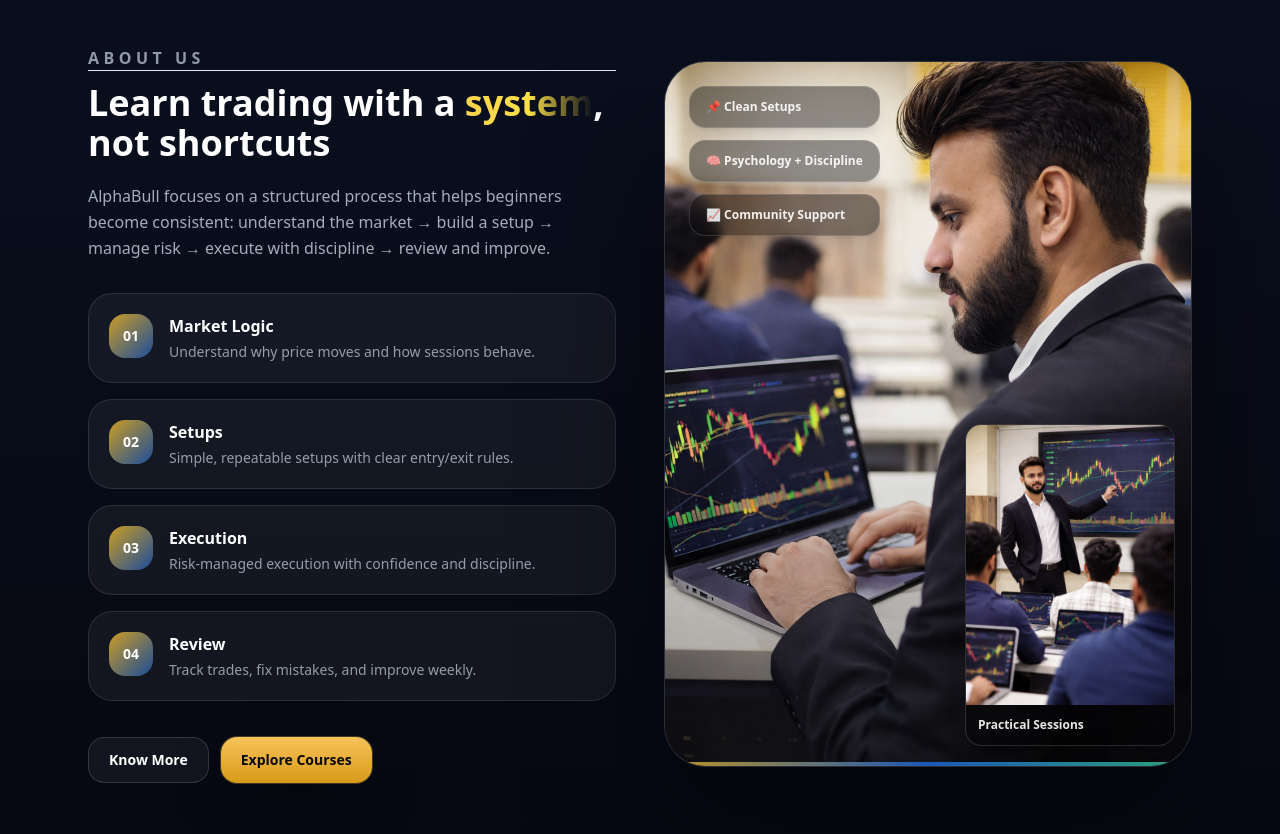
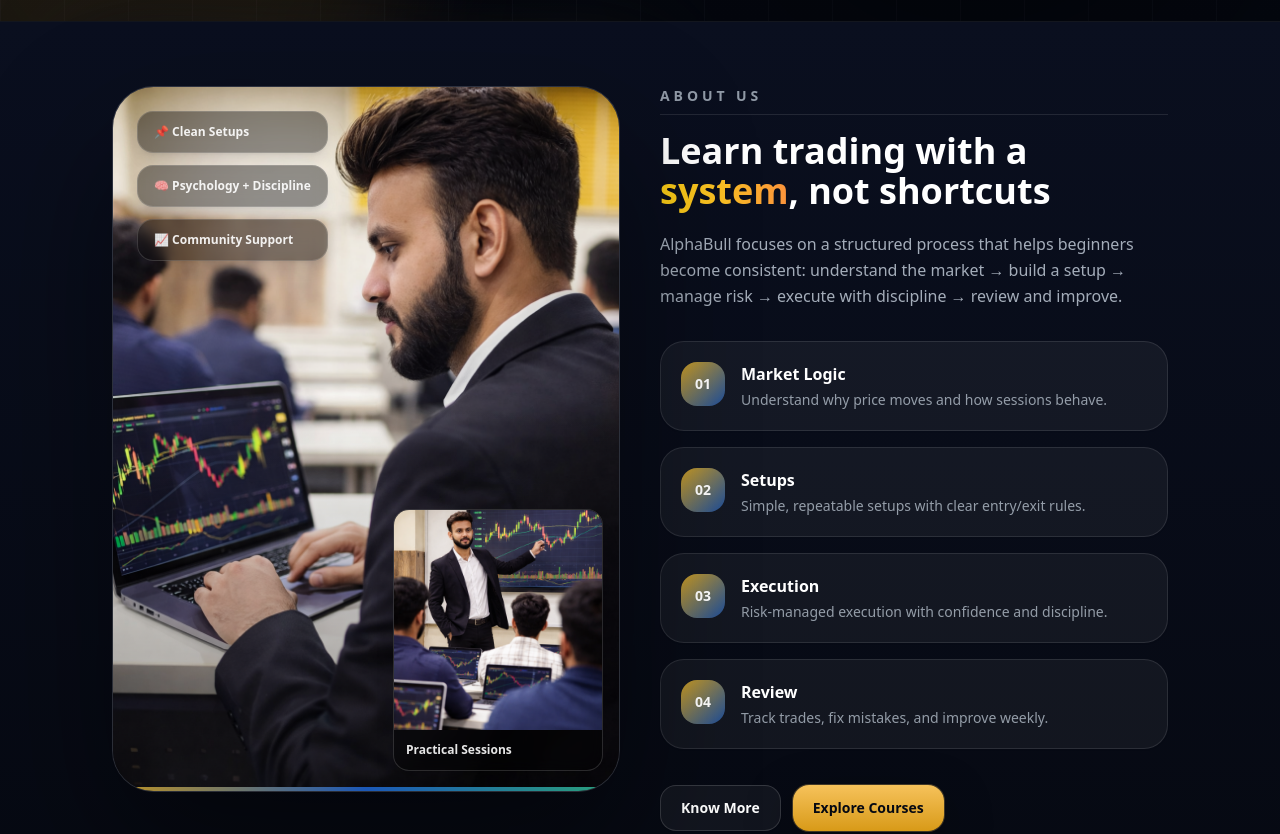
Before and after one commit to sdeayushigupta55-netizen/alphabull-landing-page, a Next.js app: page / in a window 1280 px wide. Shown: the part 880-1714 px from the top of the page. Built offline with nearby package versions, Linux system fonts and the light colour scheme.

Commit message:
hero section chnages

```diff
--- a/app/page.tsx
+++ b/app/page.tsx
@@ -1,74 +1,12 @@
+"use client";
 import Image from "next/image";
-import Link from "next/link";
-import { FadeUp, HoverLift } from "@/components/Motion";
-import { Section, SectionHeader } from "@/components/Section";
+import { FadeUp } from "@/components/Motion";
+import { Section } from "@/components/Section";
 import Button from "@/components/Button";
-
-// const benefits = [
-//   {
-//     title: "Learn From Scratch",
-//     desc: "Build foundations: market basics, how price moves, and the rules of risk.",
-//   },
-//   {
-//     title: "300+ Revision Classes",
-//     desc: "Missed something in live class? Revise anytime and never fall behind.",
-//   },
-//   {
-//     title: "Live Q/A Sessions",
-//     desc: "Get direct clarity on your doubts with interactive live Q/A sessions.",
-//   },
-//   {
-//     title: "Trading Psychology",
-//     desc: "Develop discipline, patience, and consistency — the real edge in trading.",
-//   },
-//   {
-//     title: "System Development",
-//     desc: "Turn setups into a repeatable system with checklists and execution rules.",
-//   },
-//   {
-//     title: "Premium Community",
-//     desc: "Stay aligned with analysis, updates, and a focused learning community.",
-//   },
-// ];
-
-// const plans = [
-//   { name: "Basic & Adv.", price: 110, cap: "10 Pair/Day" },
-//   { name: "Adv. Pro", price: 220, cap: "20 Pair/Day" },
-//   { name: "SMC", price: 330, cap: "30 Pair/Day" },
-//   { name: "Time Frame", price: 440, cap: "40 Pair/Day" },
-//   { name: "Liquidity", price: 550, cap: "50 Pair/Day" },
-//   { name: "Bias Theory", price: 660, cap: "60 Pair/Day" },
-//   { name: "ICT", price: 770, cap: "70 Pair/Day" },
-// ];
-
-// function Card({
-//   title,
-//   desc,
-// }: {
-//   title: string;
-//   desc: string;
-// }) {
-//   return (
-//     <HoverLift className="h-full">
-//       <div className="h-full rounded-3xl border border-black/10 bg-white/70 p-6 shadow-sm dark:border-white/10 dark:bg-white/5">
-//         <div className="flex items-center gap-3">
-//           <span className="h-2 w-2 rounded-full bg-gold-500" />
-//           <h3 className="text-lg font-semibold text-slate-900 dark:text-white">
-//             {title}
-//           </h3>
-//         </div>
-//         <p className="mt-3 text-slate-600 dark:text-slate-300/80 leading-relaxed">
-//           {desc}
-//         </p>
-//       </div>
-//     </HoverLift>
-//   );
-// }
 
 export default function HomePage() {
   return (
     <main>
-      {/* HERO */}
       {/* HERO */}
       <section className="relative overflow-hidden">
         {/* Background (works in light + dark) */}
@@ -89,11 +27,11 @@ export default function HomePage() {
         <div className="pointer-events-none absolute top-20 right-[-120px] -z-10 h-[520px] w-[520px] rounded-full bg-emerald-400/15 blur-3xl dark:bg-emerald-400/10" />
         <div className="pointer-events-none absolute bottom-[-180px] left-[-120px] -z-10 h-[520px] w-[520px] rounded-full bg-gold-400/15 blur-3xl dark:bg-gold-400/10" />
 
-  <div className="mx-auto max-w-7xl px-6 pt-20 pb-16">
-    <div className="grid items-center gap-12 lg:grid-cols-2">
-      {/* LEFT CONTENT (keep your content as-is) */}
+        <div className="mx-auto max-w-7xl px-4 sm:px-6 pt-10 pb-16 lg:pt-20">
+          <div className="grid items-center gap-10 lg:grid-cols-2">
+            {/* RIGHT VISUAL (image first on mobile) */}
              <FadeUp>
-        <p className="inline-flex items-center gap-2 rounded-full border border-white/10 bg-white/10 px-4 py-2 text-xs font-semibold text-white backdrop-blur dark:text-white">
+              <p className="inline-flex items-center gap-2 rounded-full border border-white/10 bg-white/10 px-4 py-2 text-xs font-semibold text-white backdrop-blur">
                 📈 Forex • Stocks • Crypto • Beginner Friendly
               </p>
 
@@ -105,9 +43,10 @@ export default function HomePage() {
               </h1>
 
               <p className="mt-6 max-w-xl text-lg text-white/80 leading-relaxed">
-          AlphaBull Trading Academy provides the most simplified and to-the-point
-          trading course from scratch for beginners — focused on long-tested
-          strategies, risk management, and disciplined execution.
+                AlphaBull Trading Academy provides the most simplified and
+                to-the-point trading course from scratch for beginners — focused
+                on long-tested strategies, risk management, and disciplined
+                execution.
               </p>
 
               <div className="mt-10 flex flex-wrap gap-4">
@@ -117,7 +56,12 @@ export default function HomePage() {
                 <Button href="/contact" variant="secondary">
                   Contact Now
                 </Button>
-          <Button href="/brochure.pdf" target="_blank" variant="primary" className="px-4">
+                <Button
+                  href="/brochure.pdf"
+                  target="_blank"
+                  variant="primary"
+                  className="px-4"
+                >
                   Download PDF
                 </Button>
               </div>
@@ -140,18 +84,16 @@ export default function HomePage() {
             </FadeUp>
 
 
-      {/* RIGHT VISUAL (trading design) */}
+            {/* LEFT CONTENT */}
             <FadeUp delay={0.1}>
-        <div className="relative mx-auto w-full max-w-xl">
+              <div className="relative mx-auto w-full max-w-md sm:max-w-xl order-first lg:order-none lg:mt-10">
                 {/* Glass “chart panel” behind trainer */}
-          <div className="absolute inset-x-0 top-10 -z-10 mx-auto h-[440px] w-[92%] rounded-[2.5rem] border border-white/10 bg-white/5 backdrop-blur-xl shadow-[0_50px_120px_rgba(0,0,0,0.55)]">
-            {/* fake chart lines */}
+                <div className="absolute inset-x-0 top-10 -z-10 mx-auto h-[380px] sm:h-[440px] w-[92%] rounded-[2.5rem] border border-white/10 bg-white/5 backdrop-blur-xl shadow-[0_50px_120px_rgba(0,0,0,0.55)]">
                   <div className="absolute inset-0 overflow-hidden rounded-[2.5rem]">
                     <div className="absolute -left-10 top-24 h-[2px] w-[140%] bg-gradient-to-r from-transparent via-emerald-400/30 to-transparent" />
                     <div className="absolute -left-10 top-44 h-[2px] w-[140%] bg-gradient-to-r from-transparent via-brandBlue-500/25 to-transparent" />
                     <div className="absolute -left-10 top-64 h-[2px] w-[140%] bg-gradient-to-r from-transparent via-gold-400/25 to-transparent" />
 
-              {/* “candles” */}
                     <div className="absolute bottom-10 left-10 flex items-end gap-2 opacity-70">
                       {[
                         "h-10 bg-emerald-400/50",
@@ -167,34 +109,32 @@ export default function HomePage() {
                   </div>
                 </div>
 
-          {/* Floating “signal chips” */}
-          <div className="absolute -top-2 left-4 z-20 rounded-2xl border border-white/10 bg-black/40 px-4 py-3 text-xs text-white/90 backdrop-blur shadow-lg">
+                {/* Floating chips */}
+                <div className="absolute top-3 left-3 sm:top-6 sm:left-6 z-20 rounded-2xl border border-white/10 bg-black/40 px-4 py-3 text-xs text-white/90 backdrop-blur shadow-lg">
                   🔔 Live Signals • Q/A
                 </div>
 
-          <div className="absolute top-20 right-4 z-20 rounded-2xl border border-white/10 bg-black/40 px-4 py-3 text-xs text-white/90 backdrop-blur shadow-lg">
+                <div className="absolute top-16 right-3 sm:top-24 sm:right-6 z-20 rounded-2xl border border-white/10 bg-black/40 px-4 py-3 text-xs text-white/90 backdrop-blur shadow-lg">
                   ✅ Risk Managed Setup
                 </div>
 
-          <div className="absolute bottom-10 left-6 z-20 rounded-2xl border border-white/10 bg-black/40 px-4 py-3 text-xs text-white/90 backdrop-blur shadow-lg">
+                <div className="absolute bottom-6 left-3 sm:bottom-10 sm:left-6 z-20 rounded-2xl border border-white/10 bg-black/40 px-4 py-3 text-xs text-white/90 backdrop-blur shadow-lg">
                   📊 Premium Community
                 </div>
 
-          {/* Trainer (transparent PNG) */}
                 <Image
                   src="/trainer.png"
                   alt="Trainer"
                   width={900}
                   height={1100}
-            className="relative z-10 mx-auto max-h-[640px] w-auto object-contain
+                  className="relative z-10 mx-auto max-h-[420px] sm:max-h-[520px] lg:max-h-[640px] w-auto object-contain
                              drop-shadow-[0_80px_160px_rgba(0,0,0,0.85)]
-                       transition duration-700 hover:scale-[1.03]  animate-[float_6s_ease-in-out_infinite]"
+                             transition duration-700 hover:scale-[1.03]
+                             animate-float"
                   priority
-
                 />
 
-          {/* Light beam behind trainer to enhance cutout */}
-          <div className="pointer-events-none absolute inset-x-0 bottom-10 -z-10 mx-auto h-[420px] w-[220px] bg-gradient-to-b from-gold-400/25 via-transparent to-transparent blur-2xl" />
+                <div className="pointer-events-none absolute inset-x-0 bottom-10 -z-10 mx-auto h-[360px] sm:h-[420px] w-[220px] bg-gradient-to-b from-gold-400/25 via-transparent to-transparent blur-2xl" />
               </div>
             </FadeUp>
           </div>
@@ -202,31 +142,80 @@ export default function HomePage() {
       </section>
 
       {/* ABOUT */}
-  {/* ABOUT (Premium Timeline + Media Capsule) */}
       <Section tone="b" id="about">
-  <div className="grid gap-12 lg:grid-cols-2 lg:items-center">
+        <div className="mx-auto max-w-7xl px-4 sm:px-6">
+          <div className="grid gap-10 lg:grid-cols-2 lg:items-start">
             {/* LEFT */}
+             <FadeUp delay={0.08}>
+              <div className="relative mx-auto w-full max-w-xl">
+                <div className="pointer-events-none absolute -inset-10 -z-10 rounded-[3rem] bg-gradient-to-br from-brandBlue-500/12 via-amber-400/10 to-emerald-400/10 blur-2xl" />
+
+                <div className="relative overflow-hidden rounded-[2.6rem] border border-black/10 bg-white/70 shadow-[0_45px_120px_rgba(0,0,0,0.12)] dark:border-white/10 dark:bg-white/5 dark:shadow-[0_60px_140px_rgba(0,0,0,0.45)]">
+                  <div className="relative">
+                    <img
+                      src="/about-trading.png"
+                      alt="Trading"
+                      className="h-[360px] sm:h-[480px] lg:h-[700px] w-full object-cover object-center"
+                    />
+
+                    <div className="pointer-events-none absolute inset-0 bg-[linear-gradient(to_top,rgba(0,0,0,0.35),transparent_55%)]" />
+
+                    <div className="absolute bottom-4 right-4 w-[160px] sm:w-[210px] overflow-hidden rounded-2xl border border-white/15 bg-black/35 backdrop-blur shadow-xl">
+                      <img
+                        src="/about-class.png"
+                        alt="Class"
+                        className="h-[140px] sm:h-[220px] w-full object-cover object-center"
+                      />
+                      <div className="p-3">
+                        <p className="text-xs font-semibold text-white/90">
+                          Practical Sessions
+                        </p>
+                      </div>
+                    </div>
+
+                    <div className="absolute top-4 left-4 sm:top-6 sm:left-6 space-y-3">
+                      {[
+                        "📌 Clean Setups",
+                        "🧠 Psychology + Discipline",
+                        "📈 Community Support",
+                      ].map((t) => (
+                        <div
+                          key={t}
+                          className="rounded-2xl border border-white/15 bg-black/40 px-4 py-3 text-xs font-semibold text-white/90 backdrop-blur shadow-lg"
+                        >
+                          {t}
+                        </div>
+                      ))}
+                    </div>
+                  </div>
+
+                  <div className="h-1 w-full bg-gradient-to-r from-amber-400 via-brandBlue-500 to-emerald-400 opacity-75" />
+                </div>
+              </div>
+            </FadeUp>
+
+
+            {/* RIGHT */}
             <FadeUp>
               <div className="max-w-xl">
-        <p className="text-md border-b border-slate-200 font-semibold tracking-[0.28em] uppercase text-slate-500 dark:text-slate-300/70">
+                <p className="text-sm border-b border-slate-200 dark:border-white/10 pb-2 font-semibold tracking-[0.28em] uppercase text-slate-500 dark:text-slate-300/70">
                   ABOUT US
                 </p>
 
-        <h2 className="mt-3 text-3xl sm:text-4xl font-semibold text-slate-900 dark:text-white">
+                <h2 className="mt-4 text-3xl sm:text-4xl font-semibold text-slate-900 dark:text-white">
                   Learn trading with a{" "}
-          <span className="text-transparent bg-clip-text bg-gradient-to-r from-yellow-400 via-amber-400 to-orange-400 dark:from-amber-300 dark:via-yellow-300 dark:to-brandBlue-400">
+                  <span className="text-transparent bg-clip-text bg-gradient-to-r from-yellow-400 via-amber-400 to-orange-400">
                     system
                   </span>
                   , not shortcuts
                 </h2>
 
                 <p className="mt-5 text-slate-600 dark:text-slate-300/80 leading-relaxed">
-          AlphaBull focuses on a structured process that helps beginners become
-          consistent: understand the market → build a setup → manage risk →
-          execute with discipline → review and improve.
+                  AlphaBull focuses on a structured process that helps beginners
+                  become consistent: understand the market → build a setup →
+                  manage risk → execute with discipline → review and improve.
                 </p>
 
-        {/* PROCESS TIMELINE (unique + premium) */}
                 <div className="mt-8 space-y-4">
                   {[
                     {
@@ -279,232 +268,10 @@ export default function HomePage() {
                 </div>
               </div>
             </FadeUp>
-
-    {/* RIGHT: MEDIA CAPSULE (unique look) */}
-    <FadeUp delay={0.08}>
-      <div className="relative mx-auto w-full max-w-xl">
-        {/* glow */}
-        <div className="pointer-events-none absolute -inset-10 -z-10 rounded-[3rem] bg-gradient-to-br from-brandBlue-500/12 via-amber-400/10 to-emerald-400/10 blur-2xl" />
-
-        {/* capsule frame */}
-        <div className="relative overflow-hidden rounded-[2.6rem] border border-black/10 bg-white/70 shadow-[0_45px_120px_rgba(0,0,0,0.12)] dark:border-white/10 dark:bg-white/5 dark:shadow-[0_60px_140px_rgba(0,0,0,0.45)]">
-
-
-          {/* main media */}
-          <div className="relative">
-            <img
-              src="/about-trading.png"
-              alt="Trading"
-              className="h-[700px] w-full object-cover"
-            />
-
-            {/* subtle chart overlay */}
-            <div className="pointer-events-none absolute inset-0 bg-[linear-gradient(to_top,rgba(0,0,0,0.35),transparent_55%)]" />
-
-            {/* inset image (unique) */}
-            <div className="absolute bottom-4 right-4 w-[210px] overflow-hidden rounded-2xl border border-white/15 bg-black/35 backdrop-blur shadow-xl">
-              <img
-                src="/about-class.png"
-                alt="Class"
-                className="h-[280px] w-full object-cover"
-              />
-              <div className="p-3">
-                <p className="text-xs font-semibold text-white/90">
-                  Practical Sessions
-                </p>
-
           </div>
-            </div>
-
-            {/* floating chips */}
-            <div className="absolute top-6 left-6 space-y-3">
-              <div className="rounded-2xl border border-white/15 bg-black/40 px-4 py-3 text-xs font-semibold text-white/90 backdrop-blur shadow-lg">
-                📌 Clean Setups
-              </div>
-              <div className="rounded-2xl border border-white/15 bg-black/40 px-4 py-3 text-xs font-semibold text-white/90 backdrop-blur shadow-lg">
-                🧠 Psychology + Discipline
-              </div>
-              <div className="rounded-2xl border border-white/15 bg-black/40 px-4 py-3 text-xs font-semibold text-white/90 backdrop-blur shadow-lg">
-                📈 Community Support
-              </div>
-            </div>
-          </div>
-
-          {/* bottom gradient line */}
-          <div className="h-1 w-full bg-gradient-to-r from-amber-400 via-brandBlue-500 to-emerald-400 opacity-75" />
-        </div>
-      </div>
-    </FadeUp>
         </div>
       </Section>
 
-      {/* BENEFITS */}
-      {/* <Section tone="c">
-        <FadeUp>
-          <SectionHeader
-            kicker="Benefits"
-            title="Everything you need to become consistent"
-            desc="From basics to execution: simplified strategies, repeatable setups, and the mindset to trade confidently."
-          />
-        </FadeUp>
-
-        <div className="mt-12 grid gap-6 sm:grid-cols-2 lg:grid-cols-3">
-          {benefits.map((b, i) => (
-            <FadeUp key={b.title} delay={0.04 * i}>
-              <Card title={b.title} desc={b.desc} />
-            </FadeUp>
-          ))}
-        </div>
-
-        <div className="mt-10 flex justify-center">
-          <Button href="/benefits" variant="secondary">
-            See All Benefits
-          </Button>
-        </div>
-      </Section> */}
-
-      {/* TRAINER */}
-      {/* <Section tone="b">
-        <div className="grid gap-10 lg:grid-cols-2 lg:items-center">
-          <FadeUp>
-            <SectionHeader
-              kicker="Trainer"
-              title="Learn with a practical, tested approach"
-              desc="A learner-first training style that converts complex concepts into simple, repeatable rules and checklists."
-              center={false}
-            />
-
-            <div className="mt-8 rounded-3xl border border-black/10 bg-white/70 p-6 shadow-sm dark:border-white/10 dark:bg-white/5">
-              <h3 className="text-2xl font-semibold text-slate-900 dark:text-white">
-                Ravinder Rawat
-              </h3>
-              <p className="mt-2 text-slate-600 dark:text-slate-300/80">
-                CEO, AlphaBull Trading Academy
-              </p>
-              <p className="mt-5 text-slate-600 dark:text-slate-300/80 leading-relaxed">
-                A seasoned trader and trainer who simplifies trading into a clear
-                learning roadmap — market logic → setups → risk → execution →
-                review.
-              </p>
-
-              <div className="mt-6 grid grid-cols-3 gap-3">
-                {[
-                  { k: "Trained", v: "38,000+" },
-                  { k: "Revision", v: "300+" },
-                  { k: "Mentoring", v: "Live" },
-                ].map((s) => (
-                  <div
-                    key={s.k}
-                    className="rounded-2xl border border-black/10 bg-black/5 p-4 dark:border-white/10 dark:bg-black/20"
-                  >
-                    <p className="text-xs text-slate-600 dark:text-slate-300/70">
-                      {s.k}
-                    </p>
-                    <p className="mt-1 font-semibold text-slate-900 dark:text-white">
-                      {s.v}
-                    </p>
-                  </div>
-                ))}
-              </div>
-            </div>
-          </FadeUp>
-
-          <FadeUp delay={0.08}>
-            <div className="overflow-hidden rounded-3xl border border-black/10 bg-white/70 shadow-lg dark:border-white/10 dark:bg-white/5">
-              <Image
-                src="https://images.unsplash.com/photo-1605993439219-9d09d2020fa5?auto=format&fit=crop&w=1400&q=80"
-                alt="Trainer"
-                width={1400}
-                height={900}
-                className="h-[460px] w-full object-cover"
-              />
-              <div className="p-5 border-t border-black/10 dark:border-white/10">
-                <p className="text-sm text-slate-600 dark:text-slate-300/80">
-                  ✅ Live Q/A • ✅ Revision Support • ✅ Premium Community
-                </p>
-              </div>
-            </div>
-          </FadeUp>
-        </div>
-      </Section> */}
-
-      {/* COURSES PREVIEW */}
-      {/* <Section tone="c">
-        <FadeUp>
-          <SectionHeader
-            kicker="Courses"
-            title="Choose the right package"
-            desc="Start with basics, then upgrade as you master concepts. Previous purchased package is adjusted in the next package."
-          />
-        </FadeUp>
-
-        <div className="mt-12 grid gap-6 sm:grid-cols-2 lg:grid-cols-3">
-          {plans.slice(0, 6).map((p, i) => (
-            <FadeUp key={p.name} delay={0.04 * i}>
-              <HoverLift>
-                <div className="rounded-3xl border border-black/10 bg-white/70 p-6 shadow-sm dark:border-white/10 dark:bg-white/5">
-                  <div className="flex items-start justify-between gap-3">
-                    <div>
-                      <h3 className="text-lg font-semibold text-slate-900 dark:text-white">
-                        {p.name}
-                      </h3>
-                      <p className="mt-1 text-sm text-slate-600 dark:text-slate-300/70">
-                        Matching Cap: <span className="font-semibold">{p.cap}</span>
-                      </p>
-                    </div>
-                    <div className="rounded-2xl bg-gold-200/70 px-3 py-2 text-slate-900 font-semibold dark:bg-gold-400/15 dark:text-gold-200">
-                      ${p.price}
-                    </div>
-                  </div>
-
-                  <ul className="mt-6 space-y-2 text-sm text-slate-600 dark:text-slate-300/80">
-                    <li>• Live classes + revision</li>
-                    <li>• Setup-based learning</li>
-                    <li>• Community support</li>
-                  </ul>
-
-                  <div className="mt-6">
-                    <Button href="/contact" variant="secondary" className="w-full">
-                      Enroll / Ask
-                    </Button>
-                  </div>
-                </div>
-              </HoverLift>
-            </FadeUp>
-          ))}
-        </div>
-
-        <div className="mt-10 flex justify-center">
-          <Button href="/courses" variant="primary">
-            View All Plans
-          </Button>
-        </div>
-      </Section> */}
-
-      {/* CTA */}
-      {/* <Section tone="a">
-        <FadeUp>
-          <div className="rounded-[2rem] border border-black/10 bg-gradient-to-r from-slate-50 via-white to-slate-50 p-10 text-center shadow-sm dark:border-white/10 dark:from-ink-900 dark:via-ink-950 dark:to-ink-900">
-            <p className="text-xs uppercase tracking-[0.22em] text-gold-600/90 dark:text-gold-300/80">
-              Ready to start?
-            </p>
-            <h2 className="mt-3 text-3xl sm:text-4xl font-semibold text-slate-900 dark:text-white">
-              Learn, practice, execute — with a system
-            </h2>
-            <p className="mt-4 text-slate-600 dark:text-slate-300/80 max-w-2xl mx-auto">
-              Get course details on WhatsApp (floating bot) or contact us directly.
-            </p>
-            <div className="mt-8 flex flex-col sm:flex-row justify-center gap-3">
-              <Button href="/contact" variant="primary">
-                Contact
-              </Button>
-              <Button href="/courses" variant="secondary">
-                See Courses
-              </Button>
-            </div>
-          </div>
-        </FadeUp>
-      </Section> */}
     </main>
   );
 }
```
Also changed, not shown: app/globals.css (+13 -0 lines). Lines whose indentation alone changed are shown as unchanged.
